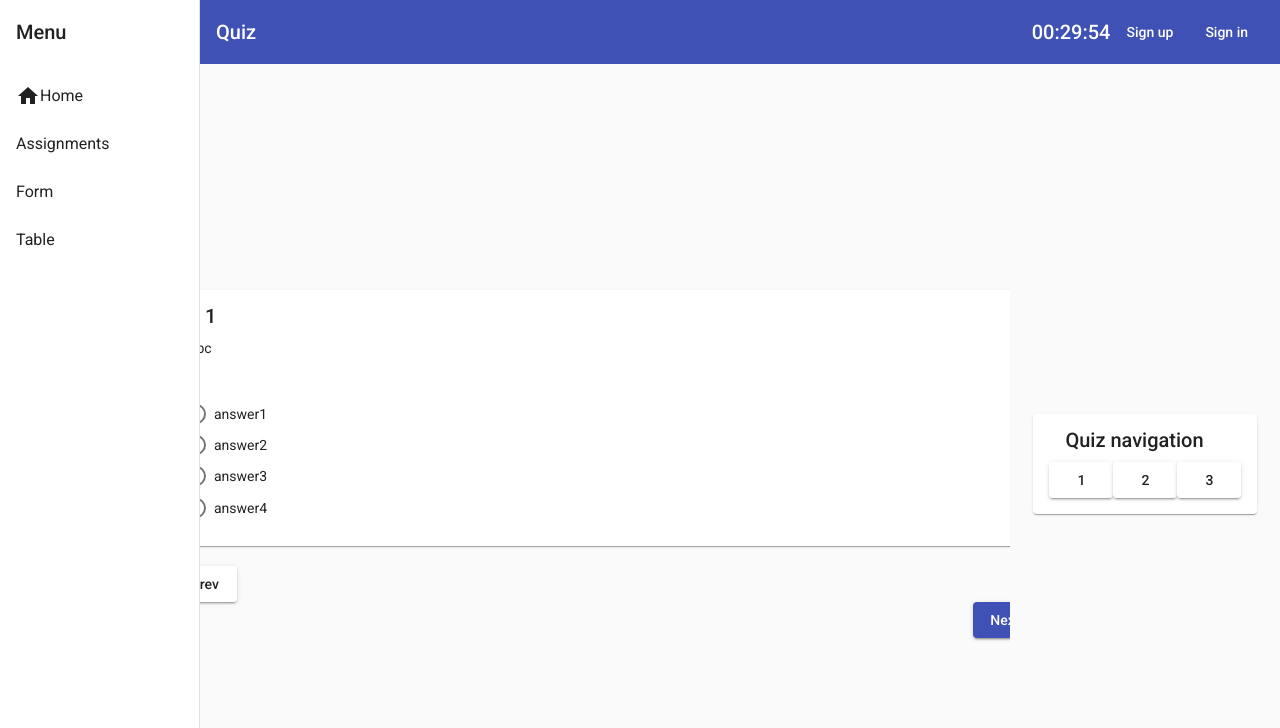
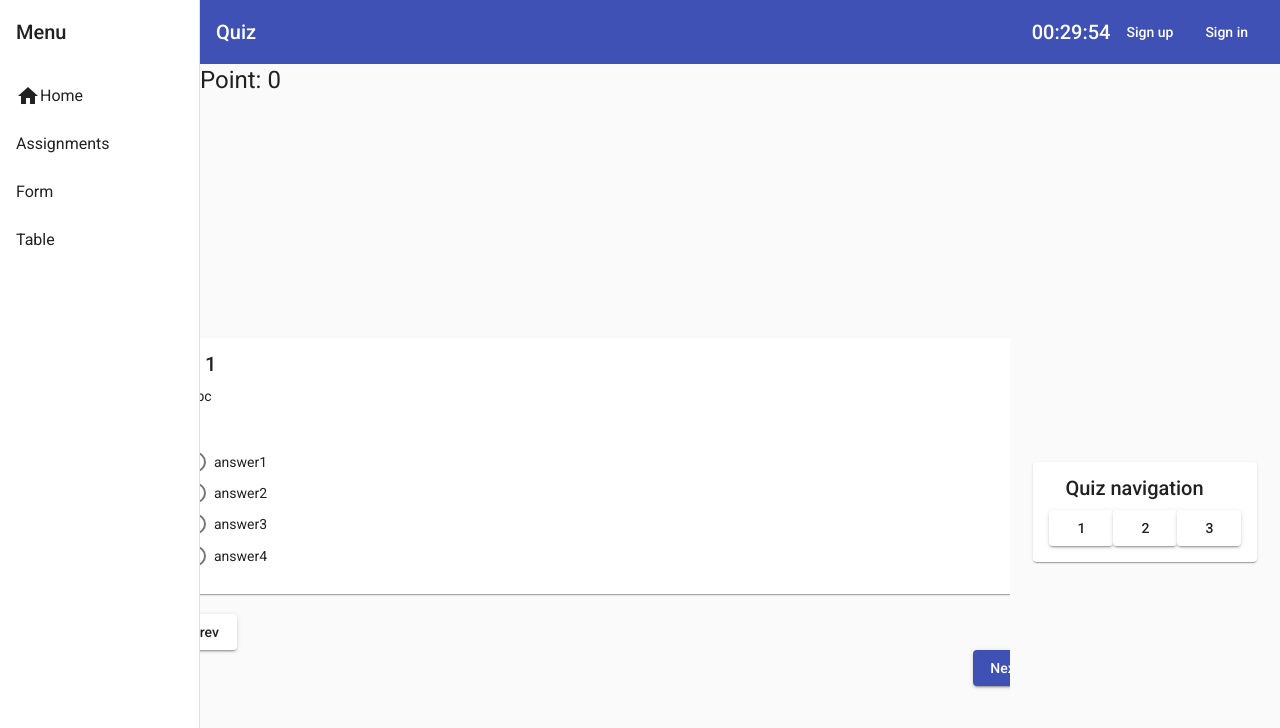
Before and after one commit to anhnbt-it/wfda-project-quiz, an Angular app: page /exam in a window 1280 px wide. Shown: the top 728 px of the page. Built offline with nearby package versions, Linux system fonts and the light colour scheme.

Commit message:
add check point

```diff
--- a/src/app/views/exam/exam.component.html
+++ b/src/app/views/exam/exam.component.html
@@ -1,3 +1,5 @@
+<h1>Point: {{point}}</h1>
+
 <mat-grid-list cols="4" rowHeight="100%">
   <mat-grid-tile colspan="3">
     <mat-grid-list cols="1">
--- a/src/app/views/exam/exam.component.ts
+++ b/src/app/views/exam/exam.component.ts
@@ -1,6 +1,7 @@
 import {Component, OnInit} from '@angular/core';
 import {Timestamp} from 'rxjs';
 import {Router} from '@angular/router';
+
 
 export interface Exam {
   id: number;
@@ -124,6 +125,7 @@ export class ExamComponent implements OnInit {
   lastQuestion = true;
   answerTS: any = null;
   answerList: any = [];
+  point = 0;
 
   constructor(private router: Router) {
   }
@@ -176,7 +178,19 @@ export class ExamComponent implements OnInit {
         }
         this.answerList.push(this.answerTS);
       }
+      this.checkPoint();
       console.log(this.answerList);
+      console.log(this.point);
     }
   }
+
+  checkPoint(): void {
+    let answerChecked = 0;
+    for (const a of this.answerList) {
+      if (a.check === true) {
+        answerChecked++;
+      }
+    }
+    this.point = answerChecked;
+  }
 }
```
